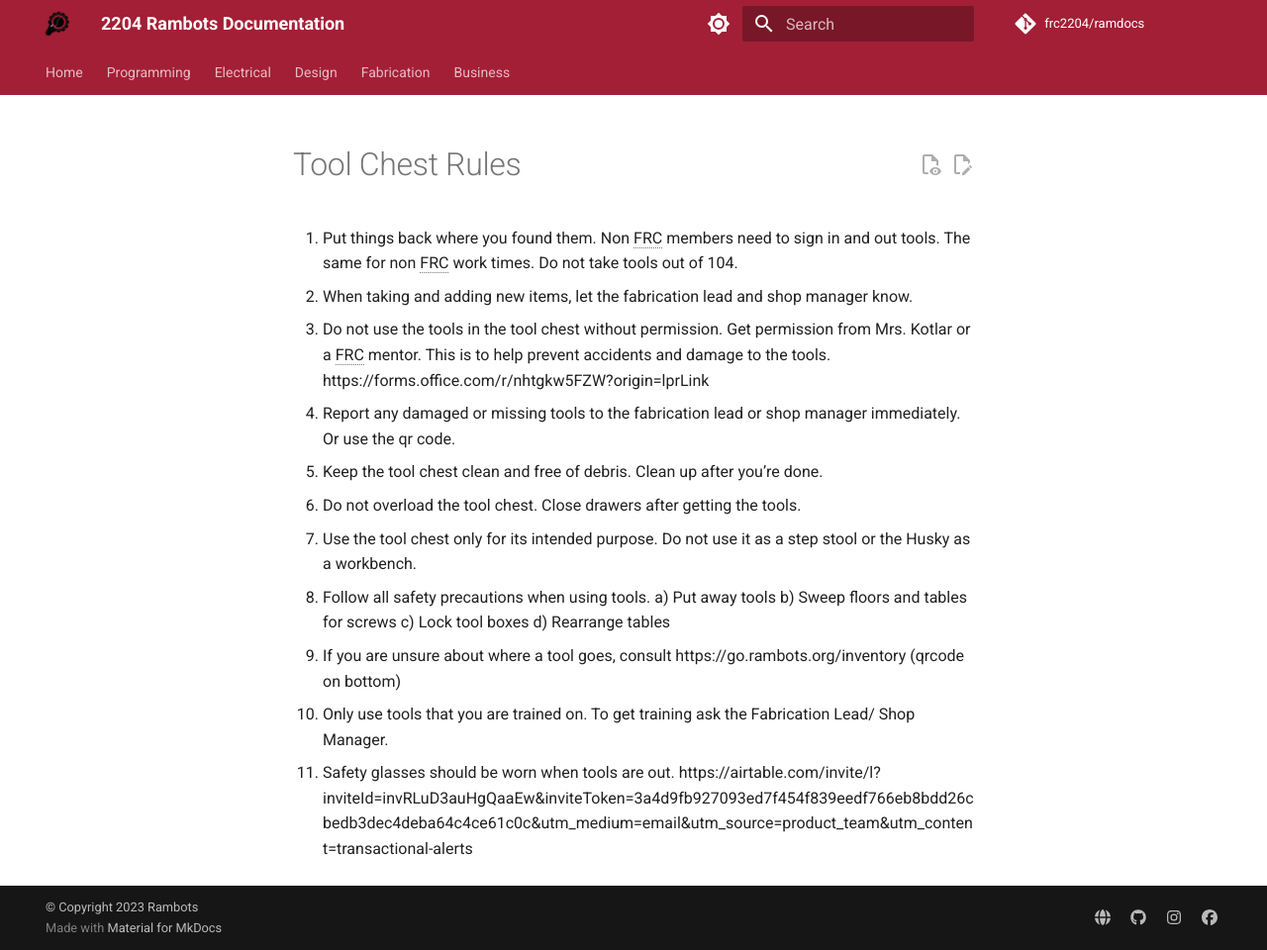
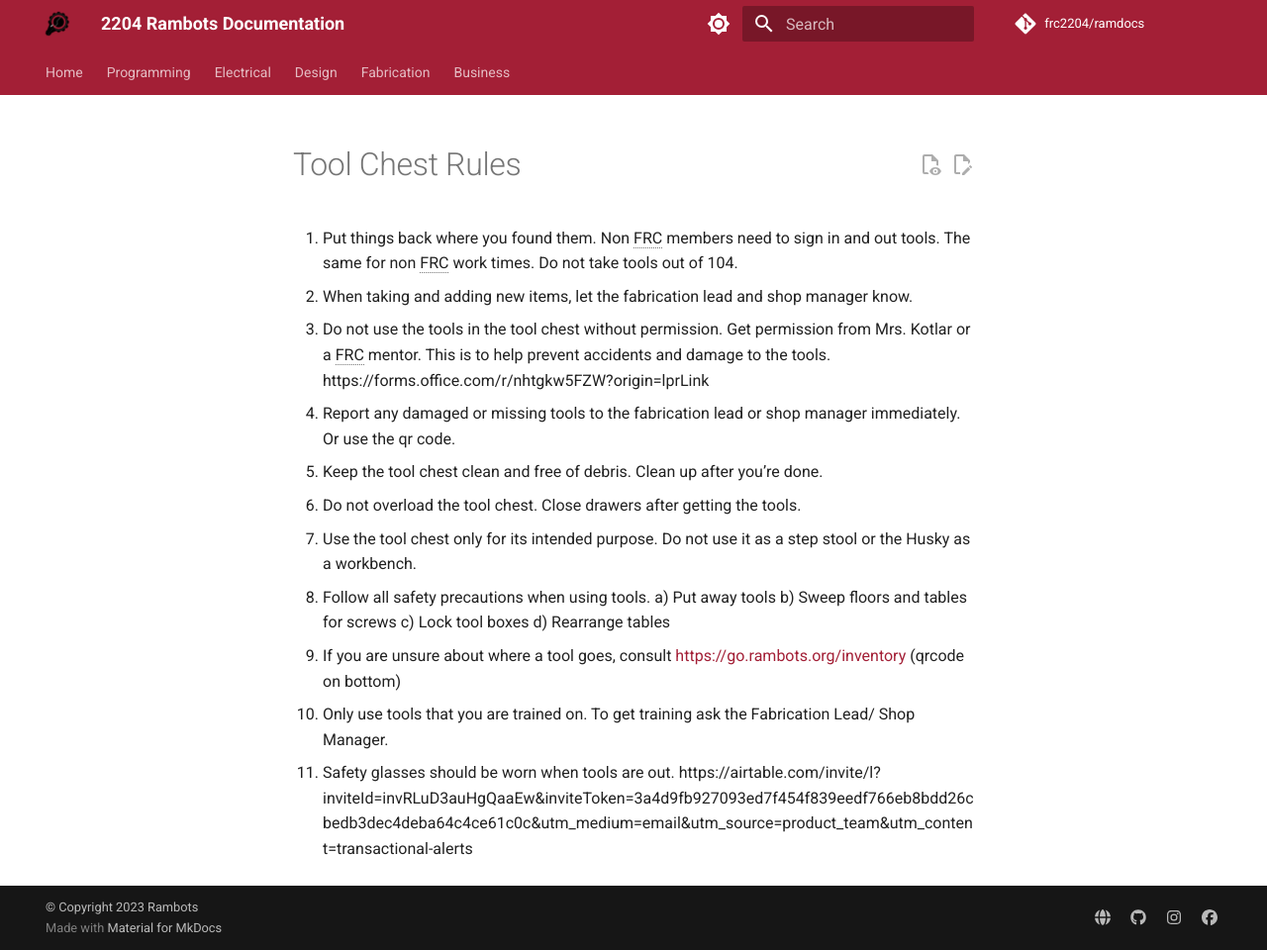
Before and after one commit to frc2204/ramdocs, an MkDocs documentation site: the page built from docs/fabrication/toolchest-guidelines.md, in a window 1280 px wide and 960 px high. Shown: the whole window at 99% size. Built offline with MkDocs 1.6.1 and Material for MkDocs 9.7.7, drawn with Linux system fonts in a browser that asks for light colours; nearby versions of some CDN libraries; library files that are not in the unit come from our copies; comment, search, counter and statistics services are not loaded; part of the change alters nothing that is shown.

```diff
--- a/docs/fabrication/toolchest-guidelines.md
+++ b/docs/fabrication/toolchest-guidelines.md
@@ -11,7 +11,7 @@ a) Put away tools
 b) Sweep floors and tables for screws
 c) Lock tool boxes
 d) Rearrange tables
-9. If you are unsure about where a tool goes, consult https://go.rambots.org/inventory (qrcode on bottom)
+9. If you are unsure about where a tool goes, consult [https://go.rambots.org/inventory](https://go.rambots.org/inventory) (qrcode on bottom)
 10. Only use tools that you are trained on. To get training ask the Fabrication Lead/ Shop Manager.
 11. Safety glasses should be worn when tools are out.
     https://airtable.com/invite/l?inviteId=invRLuD3auHgQaaEw&inviteToken=3a4d9fb927093ed7f454f839eedf766eb8bdd26cbedb3dec4deba64c4ce61c0c&utm_medium=email&utm_source=product_team&utm_content=transactional-alerts
```
